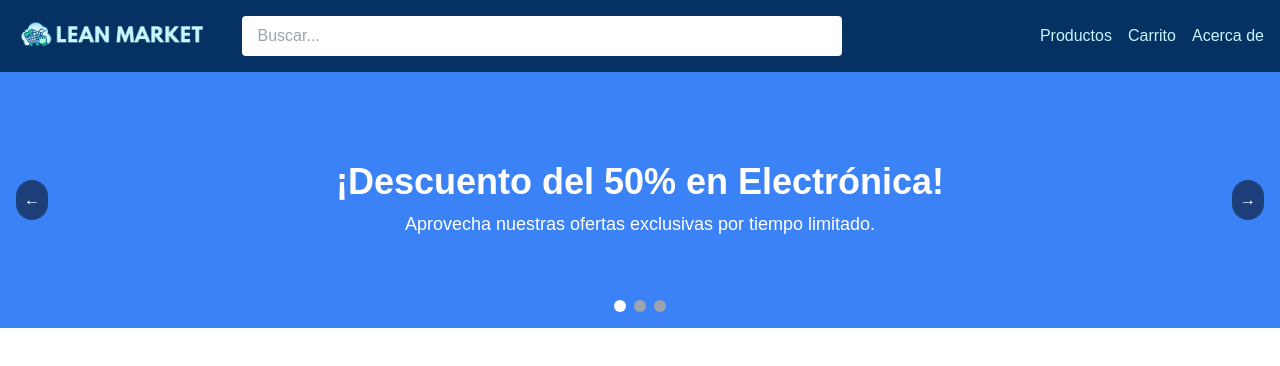
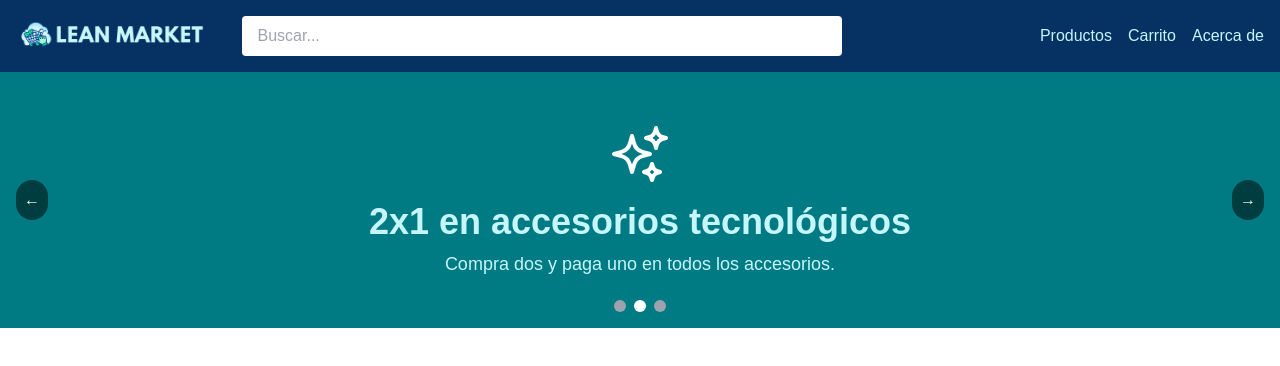
Before and after one commit to LeandroLicata/lean-market, a Next.js app: page / in a window 1280 px wide. Shown: the top 366 px of the page. Built offline with nearby package versions, Linux system fonts and the light colour scheme.

Commit message:
PromoSlider

```diff
--- a/src/app/home/components/PromoSlider.tsx
+++ b/src/app/home/components/PromoSlider.tsx
@@ -1,23 +1,31 @@
 "use client";
 
-import { useState } from "react";
+import { useState, useEffect } from "react";
+import {
+  ShoppingCartIcon,
+  TruckIcon,
+  SparklesIcon,
+} from "@heroicons/react/24/outline";
 
 const PromoSlider = () => {
   const slides = [
     {
       title: "¡Descuento del 50% en Electrónica!",
       description: "Aprovecha nuestras ofertas exclusivas por tiempo limitado.",
-      bgColor: "bg-blue-500",
+      bgColor: "bg-promo-1",
+      icon: <ShoppingCartIcon  />, // Ícono para este slide
     },
     {
       title: "2x1 en accesorios tecnológicos",
       description: "Compra dos y paga uno en todos los accesorios.",
-      bgColor: "bg-green-500",
+      bgColor: "bg-promo-2",
+      icon: <SparklesIcon  />, // Ícono para este slide
     },
     {
       title: "Envío gratis en todas tus compras",
       description: "Solo válido hasta el domingo. ¡No te lo pierdas!",
-      bgColor: "bg-purple-500",
+      bgColor: "bg-promo-3",
+      icon: <TruckIcon  />, // Ícono para este slide
     },
   ];
 
@@ -35,9 +43,15 @@ const PromoSlider = () => {
     );
   };
 
+  useEffect(() => {
+    const timer = setInterval(() => {
+      nextSlide();
+    }, 5000);
+    return () => clearInterval(timer);
+  }, []);
+
   return (
     <div className="relative w-full h-64 overflow-hidden">
-      {/* Slides */}
       <div
         className="flex transition-transform duration-500 ease-in-out"
         style={{ transform: `translateX(-${currentIndex * 100}%)` }}
@@ -47,7 +61,8 @@ const PromoSlider = () => {
             key={index}
             className={`flex-shrink-0 w-full h-64 flex items-center justify-center ${slide.bgColor}`}
           >
-            <div className="text-center text-white">
+            <div className="text-center text-primary">
+              <div className="mb-4 w-16 h-16 mx-auto text-white">{slide.icon}</div>
               <h2 className="text-2xl md:text-4xl font-bold">{slide.title}</h2>
               <p className="mt-2 text-lg">{slide.description}</p>
             </div>
@@ -55,7 +70,6 @@ const PromoSlider = () => {
         ))}
       </div>
 
-      {/* Navigation */}
       <button
         onClick={prevSlide}
         className="absolute top-1/2 left-4 transform -translate-y-1/2 bg-black bg-opacity-50 text-white p-2 rounded-full hover:bg-opacity-75"
@@ -69,7 +83,6 @@ const PromoSlider = () => {
         &#8594;
       </button>
 
-      {/* Indicators */}
       <div className="absolute bottom-4 left-1/2 transform -translate-x-1/2 flex space-x-2">
         {slides.map((_, index) => (
           <button
--- a/src/components/Navbar.tsx
+++ b/src/components/Navbar.tsx
@@ -8,7 +8,7 @@ export default function Navbar() {
   ];
 
   return (
-    <nav className="bg-deep-blue text-aqua-mist p-4">
+    <nav className="bg-navbar text-primary p-4">
       <div className="container mx-auto flex justify-between items-center">
         <div className="flex items-center space-x-2">
           <img
--- a/tailwind.config.ts
+++ b/tailwind.config.ts
@@ -11,8 +11,11 @@ export default {
       colors: {
         background: "var(--background)",
         foreground: "var(--foreground)",
-        "deep-blue": "#053262",
-        "aqua-mist": "#C6F5FC"
+        "navbar": "#053262",
+        "primary": "#C6F5FC",
+        "promo-1": "#7B61FF",
+        "promo-2": "#007B83",
+        "promo-3": "#3A3F58",
       },
     },
   },
```
Also changed, not shown: package.json (+7 -6 lines), 1 other file (tests, documents, lock files or other folders).
